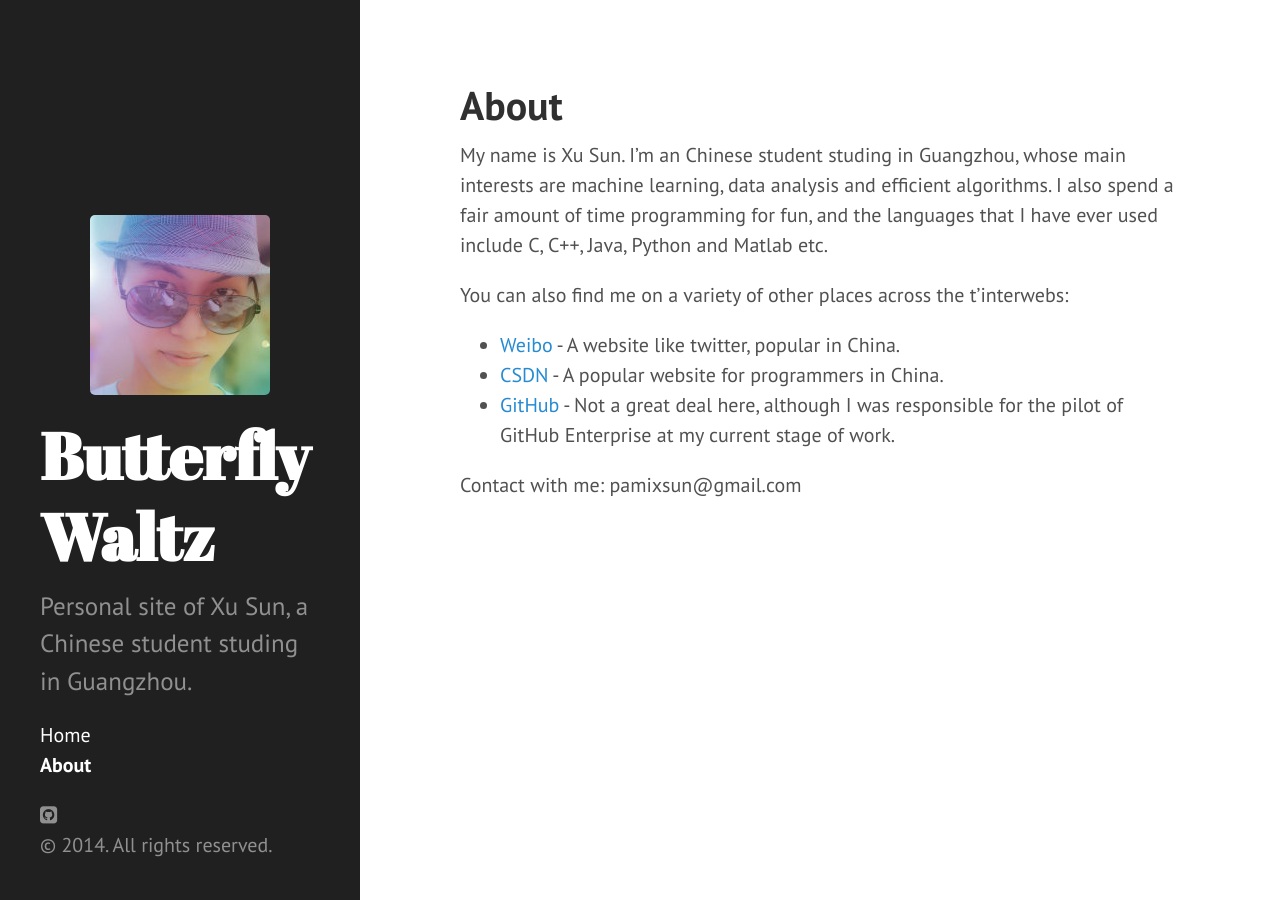
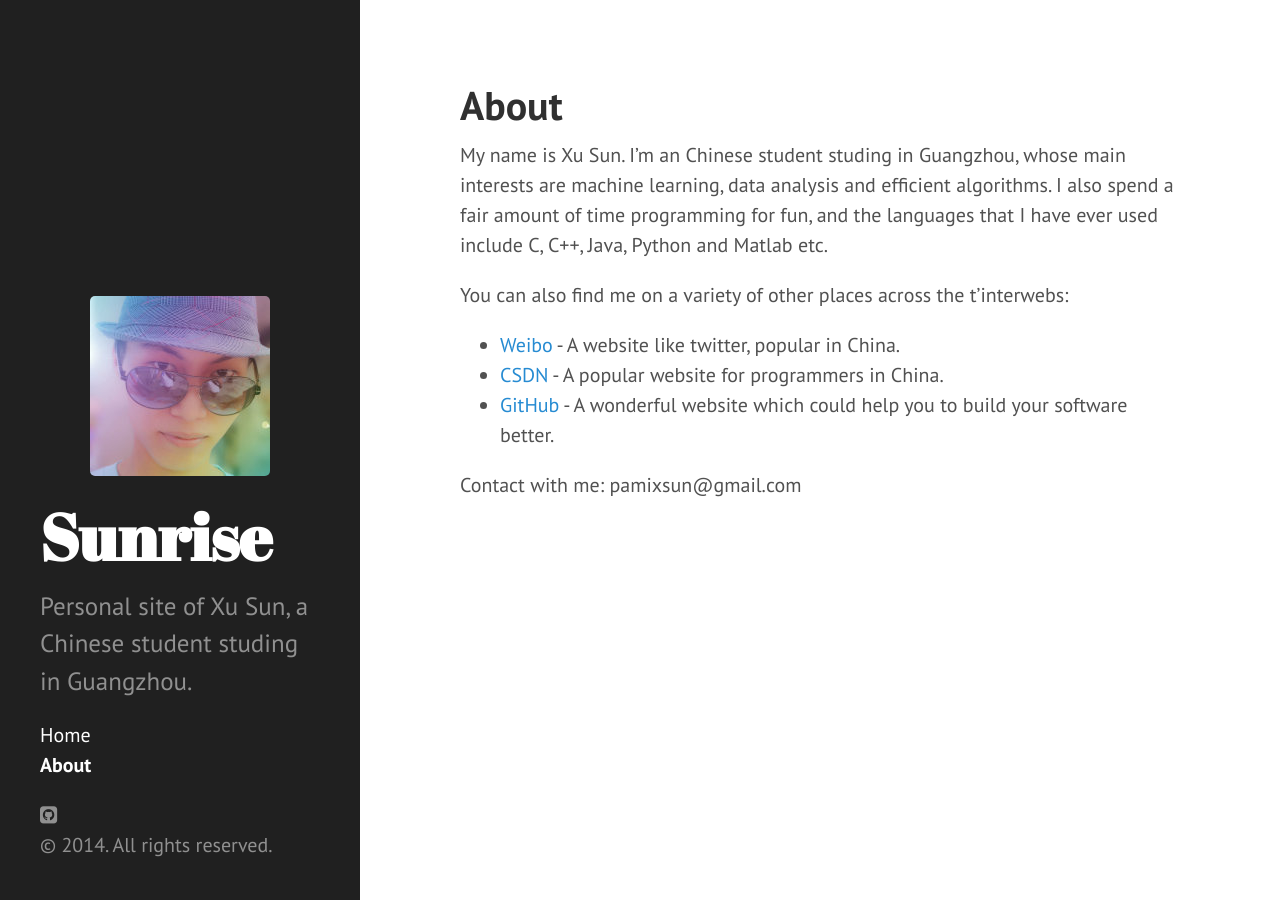
Before and after one commit to PamixSun/pamixsun.github.io, a Jekyll site: the page built from about.md, in a window 1280 px wide. Built offline with Jekyll 4.4.1, drawn with Linux system fonts in a browser that asks for light colours; nearby versions of some CDN libraries.

Commit message:
change title

```diff
--- a/_config.yml
+++ b/_config.yml
@@ -1,5 +1,5 @@
 # Site settings
-title: Butterfly Waltz
+title: Sunrise
 tagline: 'Chinese student studing in Guangzhou.'
 email: pamixsun@gmail.com
 description: 'Personal site of Xu Sun, a Chinese student studing in Guangzhou.'
--- a/about.md
+++ b/about.md
@@ -11,7 +11,7 @@ You can also find me on a variety of other places across the t'interwebs:
 
 * [Weibo][weibo] - A website like twitter, popular in China.
 * [CSDN][csdn] - A popular website for programmers in China.
-* [GitHub][github] - Not a great deal here, although I was responsible for the pilot of GitHub Enterprise at my current stage of work.
+* [GitHub][github] - A wonderful website which could help you to build your software better.
 
 Contact with me: pamixsun@gmail.com
 
```
